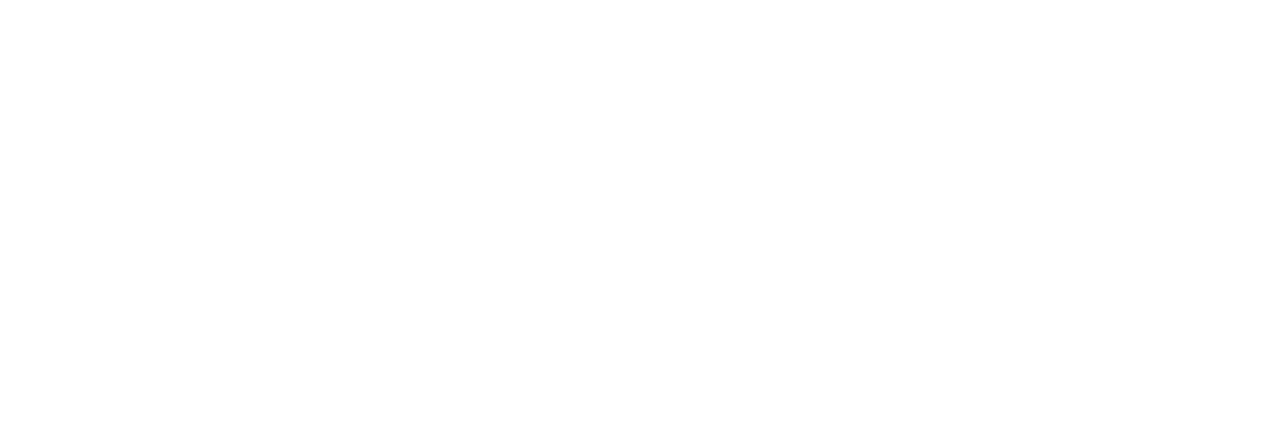
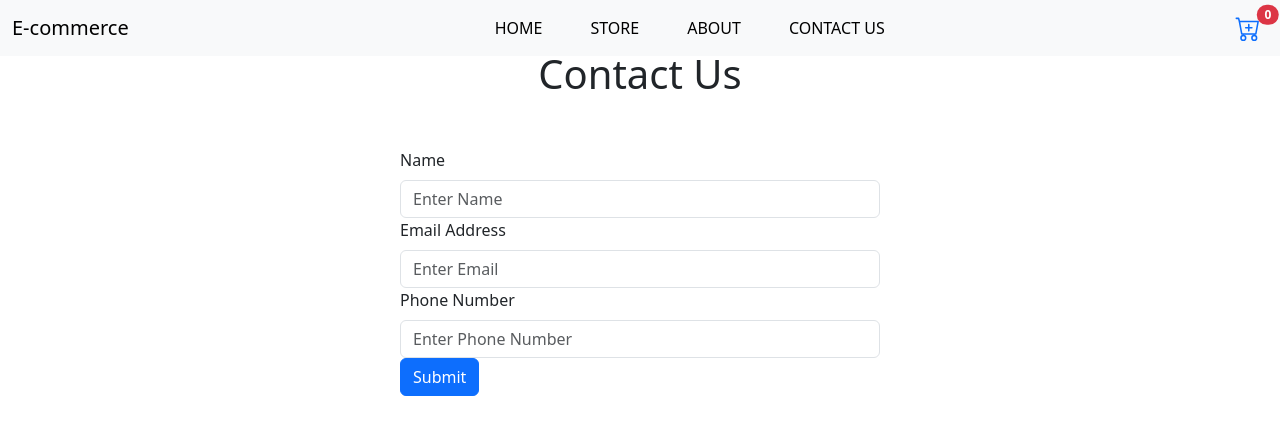
Before and after one commit to mdshayequeahmad/e-commerce-app, a React (Create React App) app: page /contactus in a window 1280 px wide. Before the commit this address had no page. Shown: the top 434 px of the page. Built offline with nearby package versions, Linux system fonts and the light colour scheme.

Commit message:
Contact US Page is added

```diff
--- a/package.json
+++ b/package.json
@@ -7,6 +7,7 @@
     "@testing-library/jest-dom": "^5.17.0",
     "@testing-library/react": "^13.4.0",
     "@testing-library/user-event": "^13.5.0",
+    "axios": "^1.4.0",
     "bootstrap": "^5.3.1",
     "react": "^18.2.0",
     "react-bootstrap": "^2.8.0",
--- a/src/App.js
+++ b/src/App.js
@@ -4,6 +4,7 @@
 import Cart from './pages/Cart';
 import AboutUs from "./pages/AboutUs";
 import Home from './pages/Home';
+import ContactUs from './pages/ContactUs';
 
 const productsArr = [
   {
@@ -50,8 +51,9 @@
       <Routes>
         <Route path="/" element={<Home />} />
         <Route path="/store" element={<Store productsArr={productsArr} />} />
-        <Route path="cart" element={<Cart />} />
-        <Route path="aboutus" element={<AboutUs />} />
+        <Route path="/cart" element={<Cart />} />
+        <Route path="/aboutus" element={<AboutUs />} />
+        <Route path="/contactus" element={<ContactUs />} />
       </Routes>
     </div>
   )
--- a/src/components/Header.js
+++ b/src/components/Header.js
@@ -6,6 +6,7 @@
 
 const Header = () => {
     const productData = useSelector((state) => state.ecommerce.productData);
+
     return (
         <div>
             <Navbar fixed="top" expand="lg" className="bg-body-tertiary">
@@ -13,12 +14,13 @@
                     <Navbar.Brand href="#">E-commerce</Navbar.Brand>
                     <Navbar.Toggle aria-controls="navbarScroll" />
                     <Navbar.Collapse id="navbarScroll">
-                        <ul className='navbar-nav me-auto mb-2 mb-lg-0' style={{ marginLeft: "420px" }}>
+                        <ul className='navbar-nav me-auto mb-2 mb-lg-0' style={{ marginLeft: "350px" }}>
                             <Link to="/" style={{ textDecorationLine: 'none', color: "black", textTransform: "uppercase" }}><li className='nav-item'>HOME</li></Link>
-                            <Link to="store" style={{ textDecorationLine: 'none', color: "black", textTransform: "uppercase" }}><li className='nav-item mx-5'>STORE</li></Link>
-                            <Link to="aboutus" style={{ textDecorationLine: 'none', color: "black", textTransform: "uppercase" }}><li className='nav-item'>About</li></Link>
+                            <Link to="/store" style={{ textDecorationLine: 'none', color: "black", textTransform: "uppercase" }}><li className='nav-item mx-5'>STORE</li></Link>
+                            <Link to="/aboutus" style={{ textDecorationLine: 'none', color: "black", textTransform: "uppercase" }}><li className='nav-item'>About</li></Link>
+                            <Link to="/contactus" style={{ textDecorationLine: 'none', color: "black", textTransform: "uppercase" }}><li className='nav-item mx-5'>Contact Us</li></Link>
                         </ul>
-                        <Link to="cart">
+                        <Link to="/cart">
                             <BsCartPlus style={{ height: "25px", width: "40px" }} /> <span className="position-absolute top-20 start-97 translate-middle badge rounded-pill bg-danger">{productData.length}</span>
                         </Link>
                     </Navbar.Collapse>
--- /dev/null
+++ b/src/pages/ContactUs.js
@@ -0,0 +1,80 @@
+import React, { useState } from 'react';
+import Header from '../components/Header';
+import { Form, Button } from 'react-bootstrap';
+import axios from 'axios';
+
+const ContactUs = () => {
+
+    const [name, setName] = useState('');
+    const [email, setEmail] = useState("");
+    const [phonenumber, setPhonenumber] = useState('')
+
+    const submitFormHandler = async (e) => {
+        e.preventDefault();
+
+        const details = {
+            name: name,
+            email: email,
+            phonenumber: phonenumber
+        }
+
+        await axios.post('https://ecommerce-3f86e-default-rtdb.firebaseio.com/contactdetails.json', JSON.stringify(details)).
+            then(() => {
+                console.log("Request has been Sent")
+            }).
+            catch((err) => console.log(err))
+
+        setName("");
+        setEmail("");
+        setPhonenumber("");
+    };
+
+    return (
+        <div>
+            <Header />
+            <div>
+                <h1 style={{ textAlign: "center", marginTop: "50px", marginBottom: "50px" }}>Contact Us</h1>
+                <div style={{ marginInline: "400px" }}>
+                    <Form onSubmit={submitFormHandler}>
+                        <Form.Group id="name">
+                            <Form.Label>Name</Form.Label>
+                            <Form.Control
+                                type="name"
+                                placeholder="Enter Name"
+                                minlength="4"
+                                value={name}
+                                required
+                                onChange={(e) => setName(e.target.value)}
+                            />
+                        </Form.Group>
+                        <Form.Group id="email">
+                            <Form.Label>Email Address</Form.Label>
+                            <Form.Control
+                                type="email"
+                                placeholder="Enter Email"
+                                value={email}
+                                required
+                                onChange={(e) => setEmail(e.target.value)} />
+                        </Form.Group>
+                        <Form.Group id="phonenumber">
+                            <Form.Label>Phone Number</Form.Label>
+                            <Form.Control
+                                type="phone"
+                                placeholder="Enter Phone Number"
+                                minlength="10"
+                                value={phonenumber}
+                                required
+                                onChange={(e) => setPhonenumber(e.target.value)}
+                            />
+                        </Form.Group>
+                        <Button variant="primary" type="submit">
+                            Submit
+                        </Button>
+                    </Form>
+                </div>
+            </div>
+        </div>
+    )
+}
+
+export default ContactUs;
```
Also changed, not shown: 1 other file (tests, documents, lock files or other folders).
